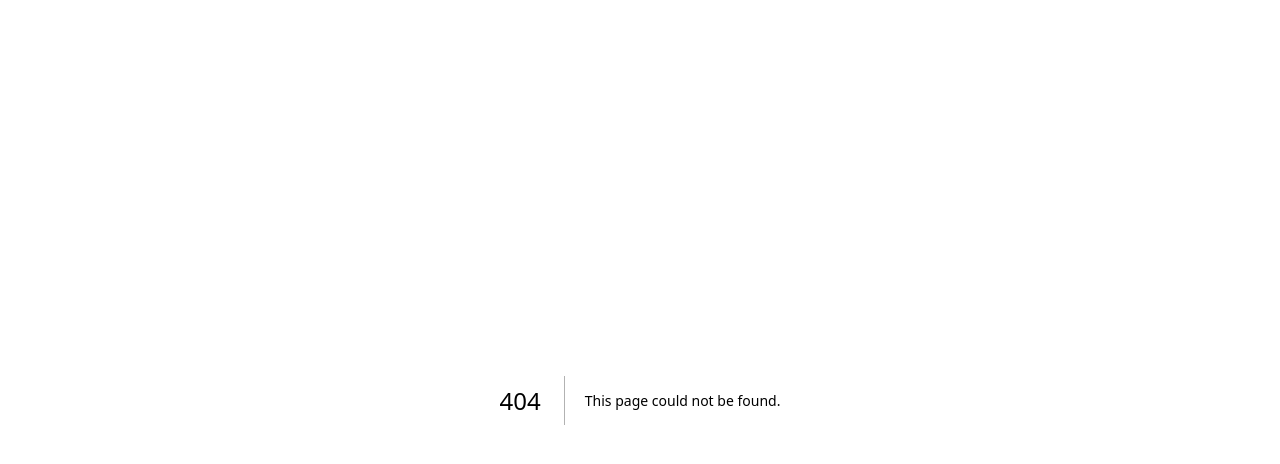
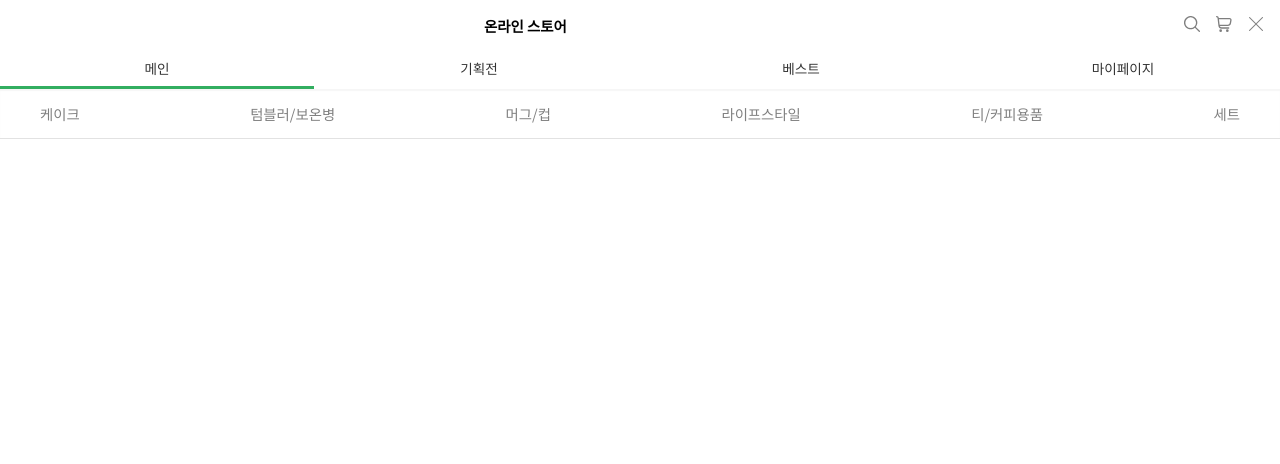
Before and after one commit to spharos-clone-6/GHBT_frontend, a Next.js app in the folder myStarbucks/: page /best/1 in a window 1280 px wide. Before the commit this address had no page. Shown: the top 464 px of the page. Built offline with nearby package versions, Linux system fonts and the light colour scheme.

Commit message:
Feat: 베스트 세부 카테고리별 상세페이지 생성
카테고리별로 네비게이션 메뉴를 만들고 누르면 세부페이지로 매핑되도록 생성

```diff
--- /dev/null
+++ b/myStarbucks/pages/best/[category].jsx
@@ -0,0 +1,18 @@
+import React from 'react'
+import MainHeader from '../../src/components/MainHeader'
+import SubHeader from '../../src/components/SubHeader'
+import ProductContainer from '../../src/components/ProductContainer'
+
+export default function category() {
+  return (
+    <div className="container">
+      <MainHeader></MainHeader>
+      <SubHeader></SubHeader>
+      <ProductContainer
+        sectionId='id'
+        containerType='grid'
+      ></ProductContainer>
+
+    </div>
+  )
+}
--- /dev/null
+++ b/myStarbucks/src/components/SubHeader.jsx
@@ -0,0 +1,52 @@
+import { useRouter } from 'next/router'
+import React from 'react'
+
+export default function SubHeader() {
+  const dummyCategory = [
+    {
+      id:'cake',
+      title:'케이크',
+    },
+    {
+      id: 'tumbler',
+      title: '텀블러/보온병',
+    },
+    {
+      id: 'cup',
+      title: '머그/컵',
+    },
+    {
+      id: 'lifestyle',
+      title: '라이프스타일',
+    },
+    {
+      id: 'tea',
+      title: '티/커피용품',
+    },
+    {
+      id: 'set',
+      title: '세트',
+    },
+  ]
+
+  const router = useRouter()
+  console.log(router.asPath)
+
+  return (
+    <div className="header-sub first-section">
+      <nav>
+        <ul>
+          {
+            dummyCategory.map((category) => (
+              <li className={router.asPath === "/best/"+category.id ? "active" : ""}
+                onClick={
+                  () => router.push(`/best/${category.id}`)
+                }
+              >{category.title}</li>
+            ))
+          }
+        </ul>
+      </nav>
+    </div>
+  )
+}
```
